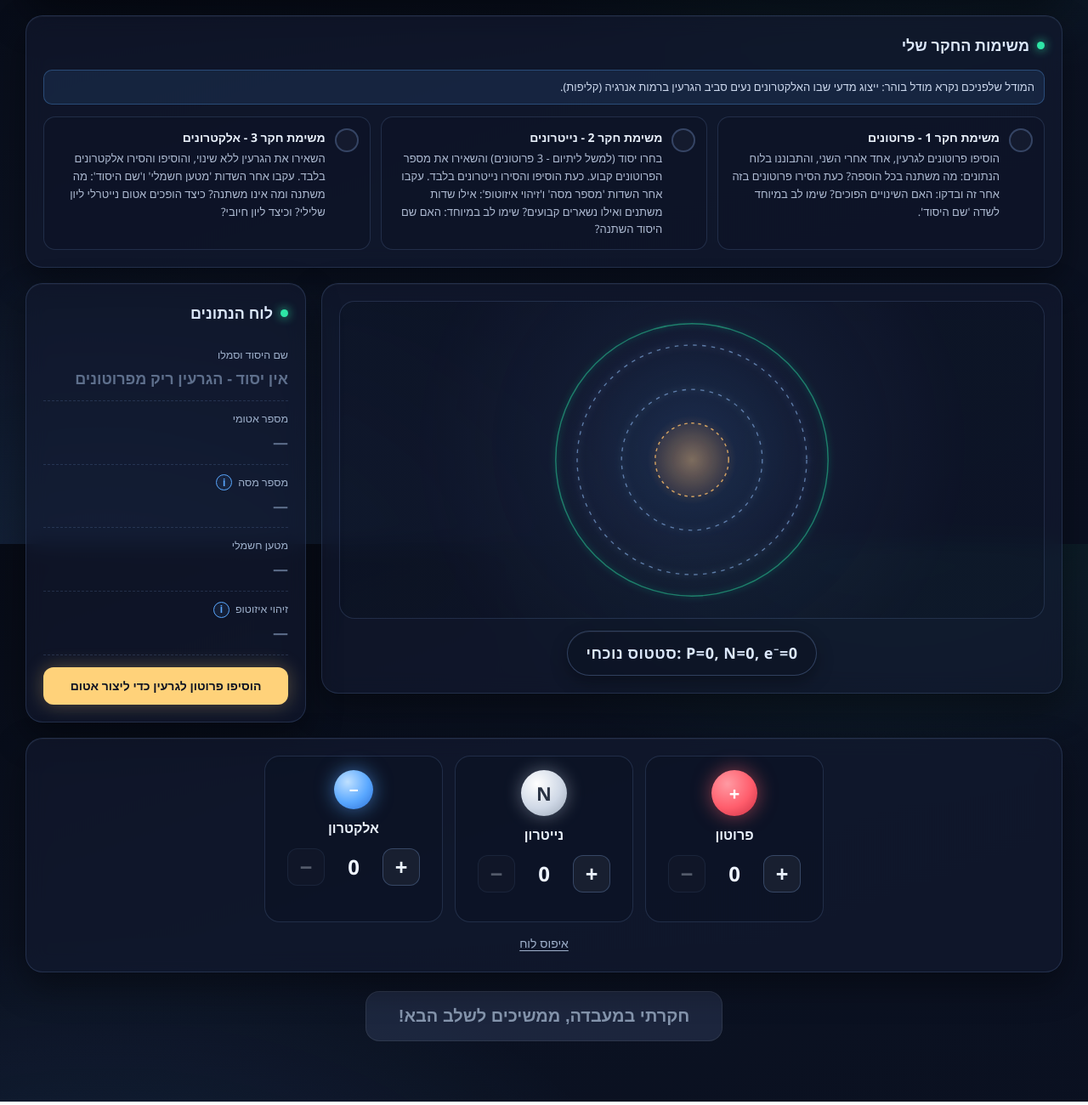
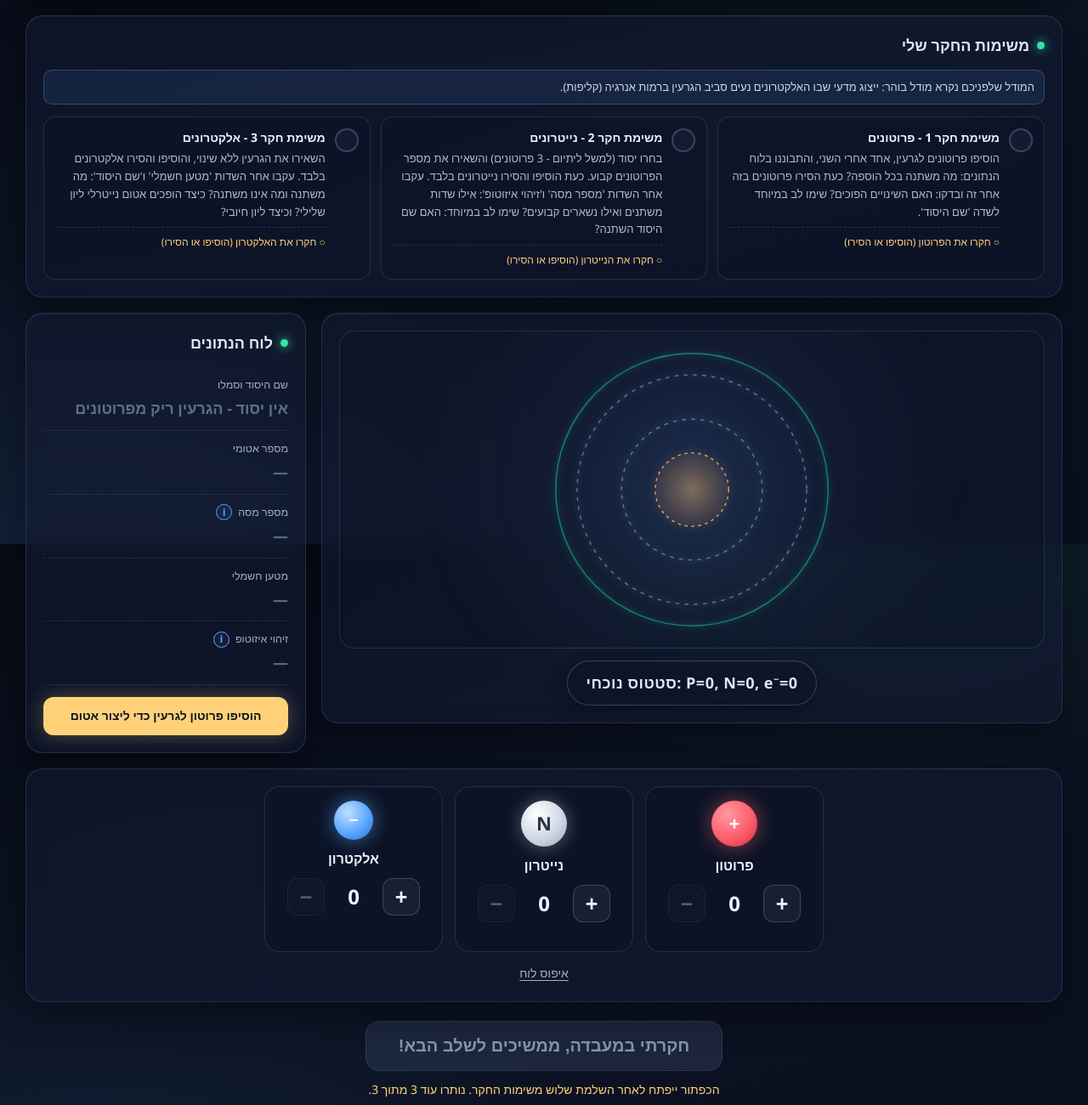
Before and after one commit to nofarg8/Realistic-Israel-Periodic-Table, a plain HTML site: page index.html in a window 1280 px wide. Shown: the part 160-1460 px from the top of the page at 85% size. Drawn offline with Linux system fonts and the light colour scheme; a web font is replaced by a local one.

Commit message:
עדכון המעבדה: מודל בוהר, מד התקדמות במשימות והנחיית כפתור סיום
Co-Authored-By: Claude Opus 4.8 (1M context) <noreply@anthropic.com>

```diff
--- a/index.html
+++ b/index.html
@@ -74,6 +74,11 @@
   .task.done .mark{background:var(--accent-2);border-color:var(--accent);transform:scale(1.12);box-shadow:0 0 16px rgba(46,230,166,.6);}
   .task .t-title{font-weight:800;margin-bottom:3px;color:#e8f0fb;font-size:14px;}
   .task .t-text{font-size:13px;color:#aebbd2;}
+  .task .t-prog{margin-top:8px;font-size:12px;display:flex;align-items:center;gap:6px;flex-wrap:wrap;
+    padding-top:7px;border-top:1px dashed rgba(130,165,225,.2);}
+  .task .t-prog .pdone{color:#2ee6a6;font-weight:700;}
+  .task .t-prog .ptodo{color:#ffd27a;}
+  .task .t-prog .psep{color:#5a6b86;}
 
   /* ===== אזור עבודה: אטום לצד לוח הנתונים ===== */
   .work-grid{display:grid;grid-template-columns:1fr 330px;gap:18px;align-items:start;}
@@ -253,8 +258,8 @@ const state = {
   lastChanged:null, lastAction:null, finished:false
 };
 const MAX={P:8,N:10,E:10};
-const ELEMENTS={1:"מימן (H)",2:"הליום (He)",3:"ליתיום (Li)",4:"בריליום (Be)",5:"בורון (B)",6:"פחמן (C)",7:"חנקן (N)",8:"חמצן (O)"};
-const ISO_NAME={1:"מימן",2:"הליום",3:"ליתיום",4:"בריליום",5:"בורון",6:"פחמן",7:"חנקן",8:"חמצן"};
+const ELEMENTS={1:"מימן (H)",2:"הליום (He)",3:"ליתיום (Li)",4:"בריליום (Be)",5:"בור/בורון (B)",6:"פחמן (C)",7:"חנקן (N)",8:"חמצן (O)"};
+const ISO_NAME={1:"מימן",2:"הליום",3:"ליתיום",4:"בריליום",5:"בור/בורון",6:"פחמן",7:"חנקן",8:"חמצן"};
 
 /* נוסחי המשימות – מילה במילה לפי המפרט (מקף רגיל "-") */
 const TASKS=[
@@ -266,12 +271,20 @@ const TASKS=[
    text:"השאירו את הגרעין ללא שינוי, והוסיפו והסירו אלקטרונים בלבד. עקבו אחר השדות 'מטען חשמלי' ו'שם היסוד': מה משתנה ומה אינו משתנה? כיצד הופכים אטום נייטרלי ליון שלילי? וכיצד ליון חיובי?"}
 ];
 
+function taskProgress(i){
+  // מחזיר אם התלמיד נגע (הוסיף או הסיר) בסוג החלקיק של המשימה
+  if(i===0) return {touched:(state.addedP||state.removedP), particle:"פרוטון"};
+  if(i===1) return {touched:(state.addedN||state.removedN), particle:"נייטרון"};
+  if(i===2) return {touched:(state.addedE||state.removedE), particle:"אלקטרון"};
+  return {touched:false, particle:""};
+}
 function taskDone(i){
-  if(i===0) return state.addedP&&state.removedP;
-  if(i===1) return state.addedN&&state.removedN;
-  if(i===2) return state.addedE&&state.removedE;
+  if(i===0) return state.addedP||state.removedP;
+  if(i===1) return state.addedN||state.removedN;
+  if(i===2) return state.addedE||state.removedE;
   return false;
 }
+function tasksRemaining(){return (taskDone(0)?0:1)+(taskDone(1)?0:1)+(taskDone(2)?0:1);}
 function allTasksDone(){return taskDone(0)&&taskDone(1)&&taskDone(2);}
 
 /* ---- פעולות חלקיקים ---- */
@@ -441,15 +454,20 @@ function buildTasks(){
   TASKS.forEach((t,i)=>{
     const div=document.createElement("div");
     div.className="task"; div.id="task"+i;
-    div.innerHTML='<div class="mark" id="mark'+i+'"></div><div class="body"><div class="t-title">'+t.title+'</div><div class="t-text">'+t.text+'</div></div>';
+    div.innerHTML='<div class="mark" id="mark'+i+'"></div><div class="body"><div class="t-title">'+t.title+'</div><div class="t-text">'+t.text+'</div><div class="t-prog" id="prog'+i+'"></div></div>';
     wrap.appendChild(div);
   });
 }
 function updateTasks(){
   for(let i=0;i<3;i++){
     const done=taskDone(i);
+    const p=taskProgress(i);
     document.getElementById("task"+i).classList.toggle("done",done);
     document.getElementById("mark"+i).textContent=done?"✓":"";
+    const mark = done ? "✓" : "○";
+    const cls = done ? "pdone" : "ptodo";
+    document.getElementById("prog"+i).innerHTML =
+      '<span class="'+cls+'">'+mark+' חקרו את ה'+p.particle+' (הוסיפו או הסירו)</span>';
   }
 }
 
@@ -474,7 +492,19 @@ function updateControls(){
 }
 
 /* ---- כפתור הסיום ---- */
-function updateFinish(){ document.getElementById("finishBtn").classList.toggle("ready", allTasksDone()); }
+function updateFinish(){
+  const ready=allTasksDone();
+  document.getElementById("finishBtn").classList.toggle("ready", ready);
+  const hint=document.getElementById("finishHint");
+  if(ready){
+    hint.textContent="כל המשימות הושלמו - אפשר להמשיך!";
+    hint.style.color="#2ee6a6";
+  } else {
+    const n=tasksRemaining();
+    hint.textContent="הכפתור ייפתח לאחר השלמת שלוש משימות החקר. נותרו עוד "+n+" מתוך 3.";
+    hint.style.color="";
+  }
+}
 
 /* ---------------------------------------------------------------------------
    נקודת החיבור לרכיב הבא בלומדה (סעיף 4.3 במפרט).
@@ -503,8 +533,8 @@ function onFinishClick(){
   note.textContent="חקרתם במעבדה של מנדלייב – ממשיכים לשלב הבא.";
   bar.replaceWith(note);
 }
-function onFinishHover(){ if(!allTasksDone()) document.getElementById("finishHint").textContent="השלימו את שלוש משימות החקר כדי להמשיך"; }
-function onFinishLeave(){ if(!allTasksDone()) document.getElementById("finishHint").textContent=""; }
+function onFinishHover(){ /* ההנחיה מוצגת תמיד דרך updateFinish, אין צורך לשנות בריחוף */ }
+function onFinishLeave(){ /* ההנחיה מוצגת תמיד דרך updateFinish, אין צורך לשנות ביציאה */ }
 
 /* ---- render ראשי ---- */
 function render(){
```
